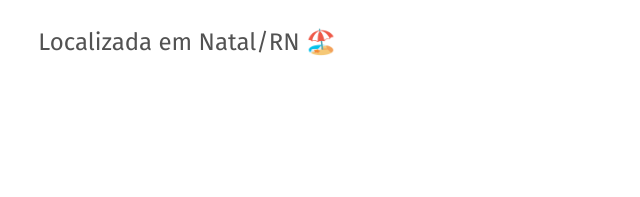
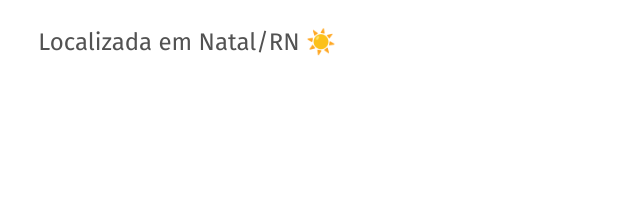
Before and after one commit to anafsantiago/Portfolio, a plain HTML site: page index.html in a window 1280 px wide. Shown: the part 468-665 px from the top of the page, 535-1175 px from the left. Drawn offline with Linux system fonts and the light colour scheme.

Commit message:
alteração de emoji na introdução

```diff
--- a/index.html
+++ b/index.html
@@ -26,7 +26,7 @@
       <img class="foto-perfil" src="img/peep-59.svg" alt="Foto de perfil que contém a imagem de um lobo">
       <div class="introducao-texto">
         <h1>Desenvolvedora Front-End e UX/UI Designer</h1>
-        <p>Localizada em Natal/RN 🏖️</p>
+        <p>Localizada em Natal/RN ☀️</p>
       </div>
     </main>
     <section class="experiencia container" id="experiencia">
```
